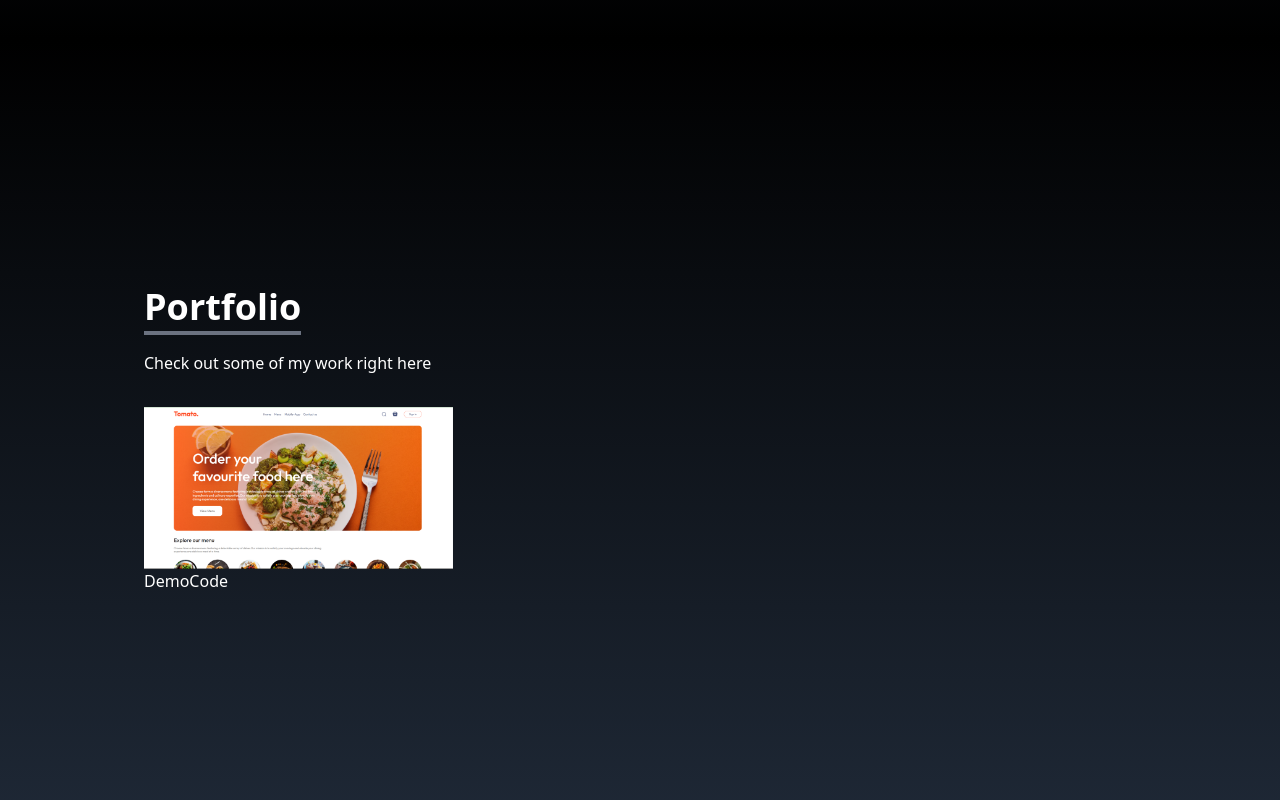
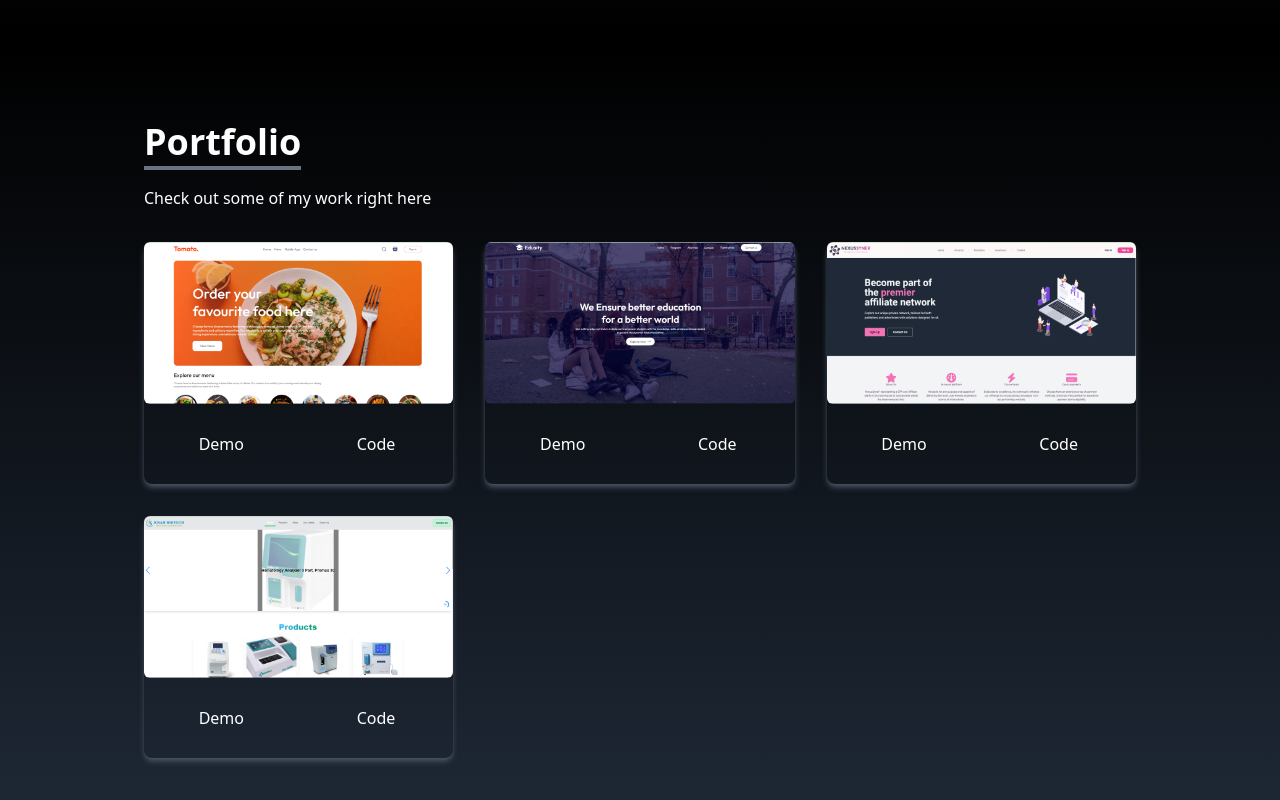
Before and after one commit to Mosayeb09/React_Portfolio, a React (Vite) app: page / in a window 1280 px wide. Shown: the part 1560-2360 px from the top of the page. Built offline with nearby package versions, Linux system fonts and the light colour scheme.

Commit message:
working on portfolio section added card

```diff
--- a/src/Component/Portfolio/Portfolio.jsx
+++ b/src/Component/Portfolio/Portfolio.jsx
@@ -4,6 +4,26 @@ import N_X from '../../assets/Portfolio_assets/Screenshot (366).png'
 import Doctors from '../../assets/Portfolio_assets/Screenshot (388).png'
 
 const Portfolio = () => {
+
+    const portfolio = [
+        {
+            id:1,
+            src:Food_can_go
+        },
+        {
+            id:2,
+            src:Edusity
+        },
+        {
+            id:3,
+            src:N_X
+        },
+        {
+            id:4,
+            src:Doctors
+        },
+    ]
+
     return (
         <div className='bg-gradient-to-b from-black to-gray-800 w-full text-white md:h-screen'>
 
@@ -13,14 +33,18 @@ const Portfolio = () => {
                     <p className='text-4xl font-bold inline border-b-4 border-gray-500'>Portfolio</p>
                     <p className=' pt-6'>Check out some of my work right here</p>
                 </div>
-                <div className='grid sm:grid-cols-3 md:grid-cols-3 gap-8 px-12 sm:px-0'>
-                    <div>
-                        <img src={Food_can_go} alt="" />
-                        <div>
-                            <button>Demo</button>
-                            <button>Code</button>
+
+                <div className='grid sm:grid-cols-2 md:grid-cols-3 gap-8 px-12 sm:px-0'>
+                {
+                    portfolio.map(({id,src})=>( <div key={id}className='shadow-md shadow-gray-600 rounded-lg '>
+                        <img src={src} alt="" className='rounded-md duration-200 hover:scale-105' />
+                        <div className='flex items-center justify-center '>
+                            <button className=' w-1/2 px6 py-3 m-4 duration-200 hover:scale-105'>Demo</button>
+                            <button className='w-1/2 px6 py-3 m-4 duration-200 hover:scale-105'>Code</button>
                         </div>
-                    </div>
+                    </div>))
+                }
+
                 </div>
             </div>
 
```
